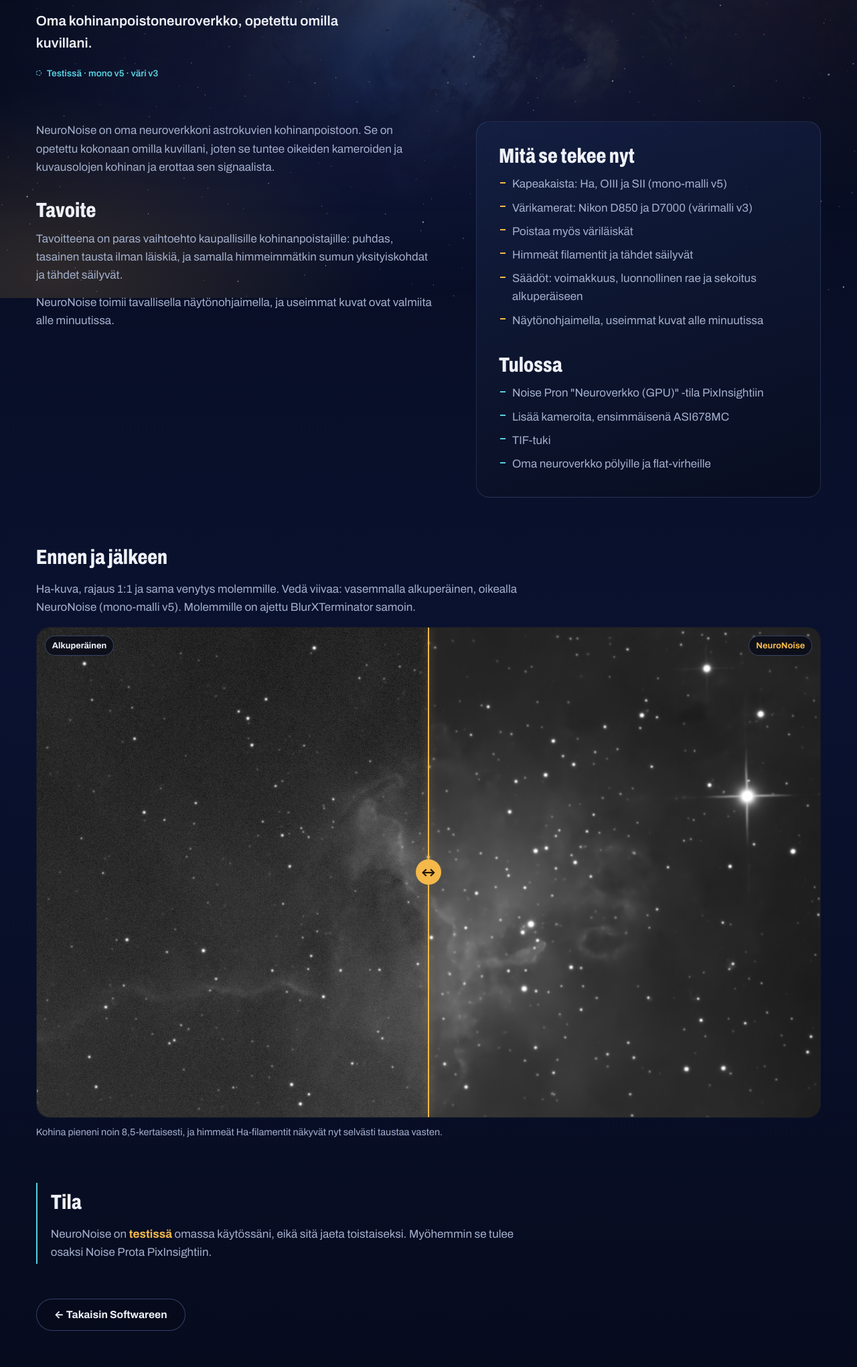
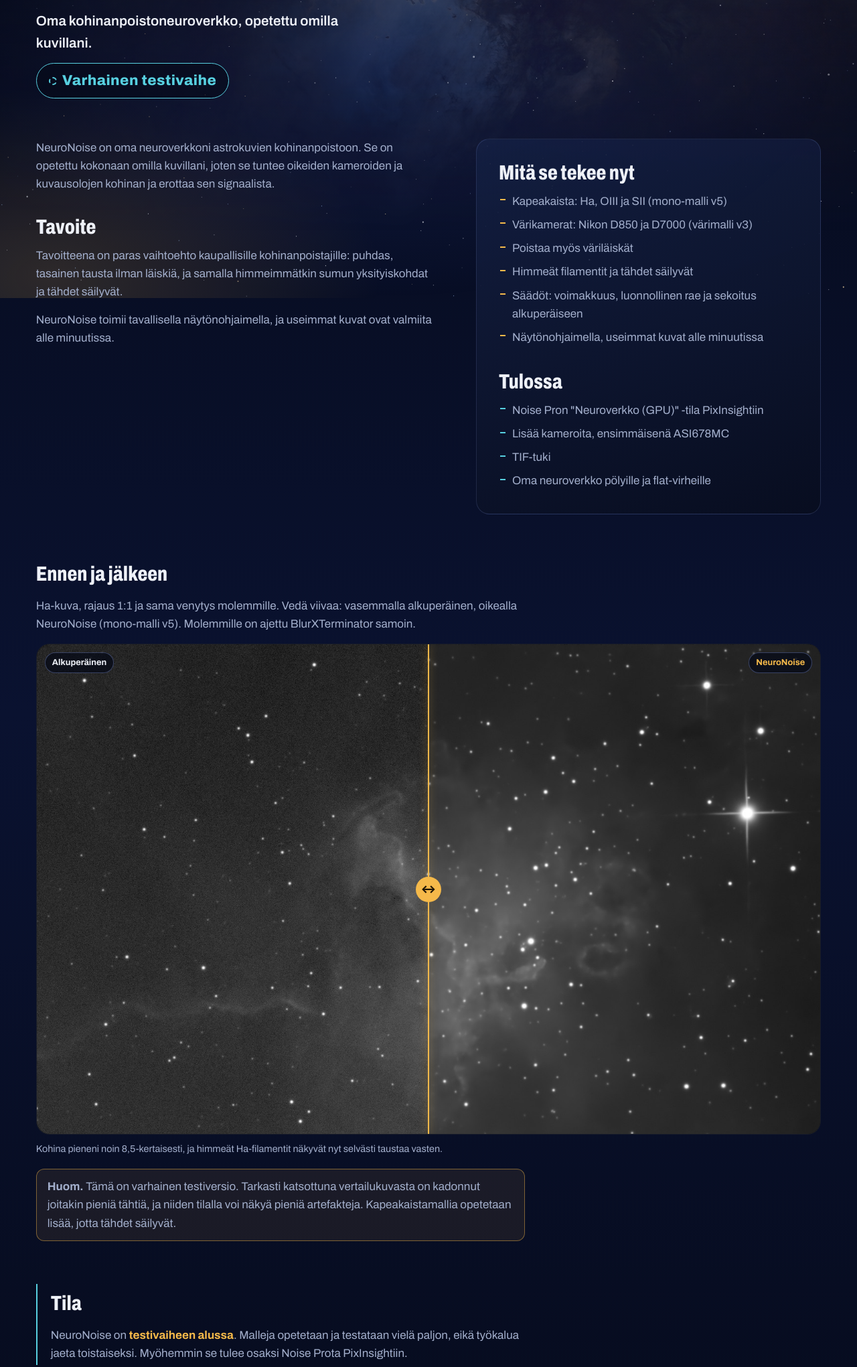
Before and after one commit to Miltzu/Images, a plain HTML site: page neuronoise.html in a window 1280 px wide. Shown: the part 355-2396 px from the top of the page at 67% size. Drawn offline with Linux system fonts and the light colour scheme.

Commit message:
NeuroNoise: varhainen testivaihe -merkki ja huomautus

```diff
--- a/neuronoise.html
+++ b/neuronoise.html
@@ -29,6 +29,9 @@
   .is-note { margin-top: 10px; font-size: 0.9rem; color: var(--dim) !important; }
   .is-back { margin-top: clamp(32px, 4vw, 52px); }
   @media (max-width: 860px) { .is-grid { grid-template-columns: 1fr; } }
+  .nn-badge { font-size: clamp(1.05rem, 1.8vw, 1.35rem); font-weight: 800; padding: 8px 18px; border-radius: 999px; border: 1.5px solid var(--oxy); background: rgba(5, 9, 23, 0.55); letter-spacing: 0.02em; }
+  .nn-badge::before { width: 12px; height: 12px; border-width: 2px; }
+  .nn-early { margin-top: 18px; padding: 12px 16px; border-radius: 12px; border: 1px solid rgba(245, 185, 74, 0.45); background: rgba(245, 185, 74, 0.08); color: var(--text); max-width: 75ch; }
   .nn-compare { margin-top: clamp(36px, 5vw, 64px); }
   .nn-compare h2 { margin: 0 0 10px; font-stretch: 75%; font-weight: 800; font-size: clamp(1.4rem, 2.4vw, 2rem); }
   .nn-compare > p { color: var(--mute); max-width: 75ch; margin-bottom: 16px; }
@@ -71,7 +74,7 @@
     <div>
       <p class="is-lead only-fi">Oma kohinanpoistoneuroverkko, opetettu omilla kuvillani.</p>
       <p class="is-lead only-en">My own denoising neural network, trained on my own images.</p>
-      <p><span class="status" data-fi="Testissä · mono v5 · väri v3" data-en="In testing · mono v5 · colour v3">Testissä · mono v5 · väri v3</span></p>
+      <p><span class="status nn-badge" data-fi="Varhainen testivaihe" data-en="Early testing">Varhainen testivaihe</span></p>
     </div>
   </header>
   <div class="page-body">
@@ -138,12 +141,14 @@
       </div>
       <p class="nn-caption only-fi">Kohina pieneni noin 8,5-kertaisesti, ja himmeät Ha-filamentit näkyvät nyt selvästi taustaa vasten.</p>
       <p class="nn-caption only-en">The noise dropped about 8.5-fold, and the faint Ha filaments now stand out clearly against the background.</p>
+      <p class="nn-early only-fi"><strong>Huom.</strong> Tämä on varhainen testiversio. Tarkasti katsottuna vertailukuvasta on kadonnut joitakin pieniä tähtiä, ja niiden tilalla voi näkyä pieniä artefakteja. Kapeakaistamallia opetetaan lisää, jotta tähdet säilyvät.</p>
+      <p class="nn-early only-en"><strong>Note.</strong> This is an early test version. Looking closely, some small stars have disappeared from the comparison image, and small artefacts may show in their place. The narrowband model will get more training so that the stars stay.</p>
     </section>
 
     <section class="is-status">
       <h2 data-fi="Tila" data-en="Status">Tila</h2>
-      <p class="only-fi">NeuroNoise on <strong>testissä</strong> omassa käytössäni, eikä sitä jaeta toistaiseksi. Myöhemmin se tulee osaksi Noise Prota PixInsightiin.</p>
-      <p class="only-en">NeuroNoise is <strong>in testing</strong> for my own use and is not shared for now. Later it will become part of Noise Pro in PixInsight.</p>
+      <p class="only-fi">NeuroNoise on <strong>testivaiheen alussa</strong>. Malleja opetetaan ja testataan vielä paljon, eikä työkalua jaeta toistaiseksi. Myöhemmin se tulee osaksi Noise Prota PixInsightiin.</p>
+      <p class="only-en">NeuroNoise is <strong>at the start of testing</strong>. The models still need a lot of training and testing, and the tool is not shared for now. Later it will become part of Noise Pro in PixInsight.</p>
     </section>
 
     <p class="is-back"><a class="btn btn-line" href="software.html#neuroverkot" data-fi="← Takaisin Softwareen" data-en="← Back to Software">← Takaisin Softwareen</a></p>
```
